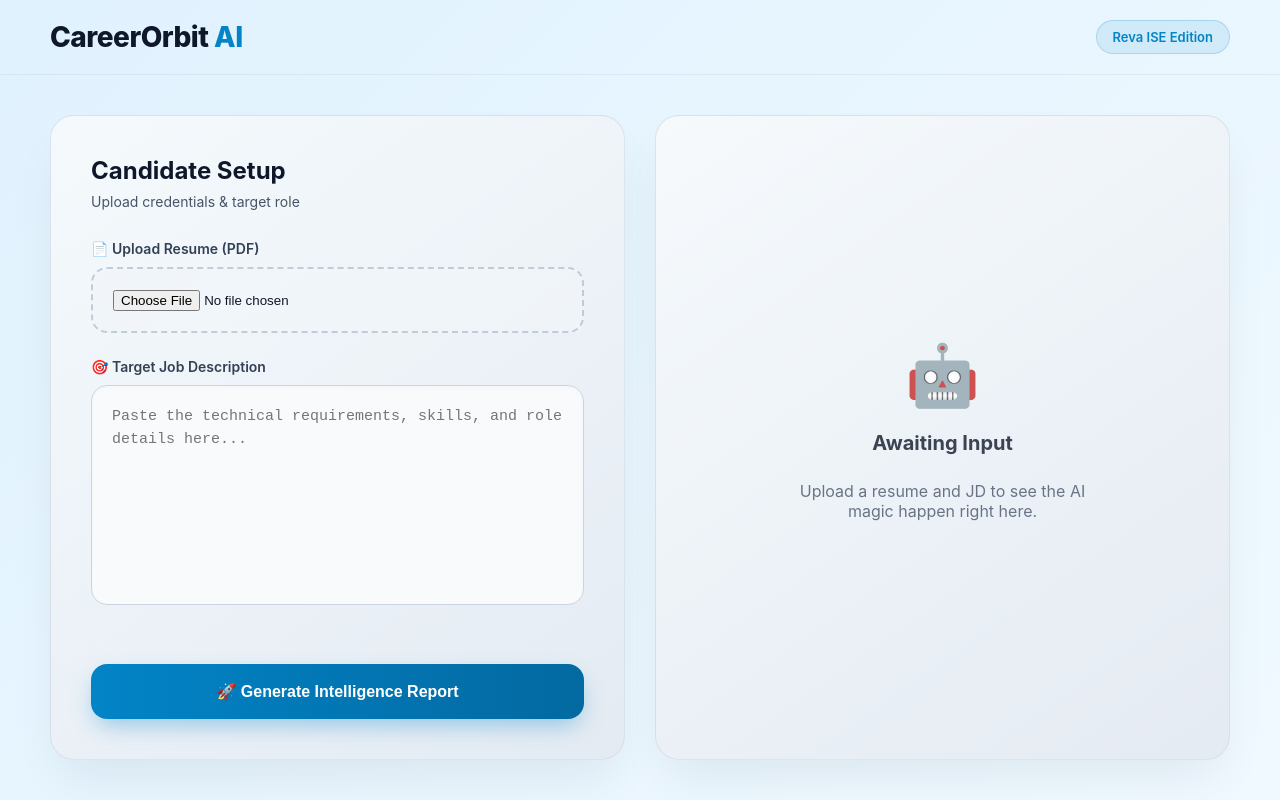
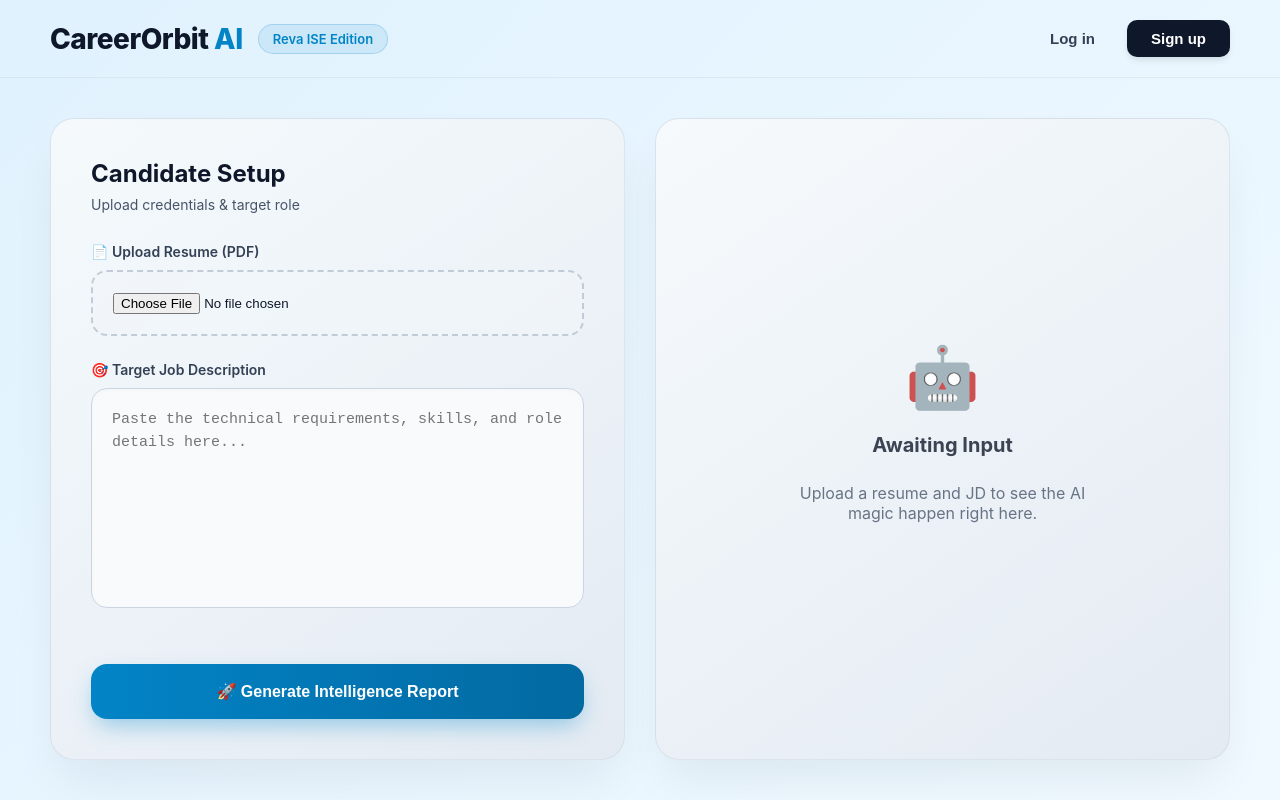
Before and after one commit to Yash200456/Caliper, a React (Create React App) app in the folder frontend/: page / in a window 1280 px wide. Built offline with nearby package versions, Linux system fonts and the light colour scheme.

Commit message:
feat: Added enterprise-style Login and Sign Up buttons to Navbar

```diff
--- a/frontend/src/App.js
+++ b/frontend/src/App.js
@@ -27,15 +27,25 @@ const App = () => {
 
   return (
     <div style={styles.pageContainer}>
-      {/* Top Navigation */}
+
+      {/* --- PHASE 1 UPDATE: The New Navbar --- */}
       <nav style={styles.navbar}>
-        <h1 style={styles.logo}>
-          CareerOrbit <span style={styles.logoHighlight}>AI</span>
-        </h1>
-        <div style={styles.badge}>Reva ISE Edition</div>
+        {/* Left Side: Brand */}
+        <div style={styles.navLeft}>
+          <h1 style={styles.logo}>
+            CareerOrbit <span style={styles.logoHighlight}>AI</span>
+          </h1>
+          <div style={styles.badge}>Reva ISE Edition</div>
+        </div>
+
+        {/* Right Side: Authentication */}
+        <div style={styles.navRight}>
+          <button style={styles.btnLogin}>Log in</button>
+          <button style={styles.btnSignup}>Sign up</button>
+        </div>
       </nav>
 
-      {/* Main Dashboard Layout */}
+      {/* Main Dashboard Layout (Untouched for now) */}
       <div style={styles.dashboard}>
 
         {/* LEFT COLUMN: Inputs */}
@@ -107,24 +117,57 @@ const App = () => {
   );
 };
 
-// --- PREMIUM SILVER STYLES ---
+// --- STYLES ---
 const styles = {
   pageContainer: {
     minHeight: '100vh',
-    /* Premium light blue background stays to make the silver pop */
     background: 'linear-gradient(135deg, #e0f2fe 0%, #f0f9ff 100%)',
     fontFamily: "'Inter', -apple-system, BlinkMacSystemFont, 'Segoe UI', Roboto, sans-serif",
     color: '#0f172a',
     display: 'flex',
     flexDirection: 'column',
   },
+
+  /* --- PHASE 1 UPDATE: Navbar Styles --- */
   navbar: {
     display: 'flex',
-    justifyContent: 'space-between',
+    justifyContent: 'space-between', // Pushes left and right sides apart
     alignItems: 'center',
     padding: '20px 50px',
     borderBottom: '1px solid rgba(0, 0, 0, 0.05)',
   },
+  navLeft: {
+    display: 'flex',
+    alignItems: 'center',
+    gap: '15px',
+  },
+  navRight: {
+    display: 'flex',
+    alignItems: 'center',
+    gap: '20px',
+  },
+  btnLogin: {
+    background: 'transparent',
+    border: 'none',
+    color: '#334155',
+    fontSize: '15px',
+    fontWeight: '600',
+    cursor: 'pointer',
+    padding: '8px 12px',
+  },
+  btnSignup: {
+    background: '#0f172a', // Sleek dark charcoal color
+    color: '#ffffff',
+    border: 'none',
+    borderRadius: '10px',
+    padding: '10px 24px',
+    fontSize: '15px',
+    fontWeight: '600',
+    cursor: 'pointer',
+    boxShadow: '0 4px 6px -1px rgba(0, 0, 0, 0.1)', // Soft drop shadow
+  },
+  /* ------------------------------------- */
+
   logo: {
     margin: 0,
     fontSize: '28px',
@@ -133,12 +176,12 @@ const styles = {
     color: '#0f172a',
   },
   logoHighlight: {
-    color: '#0284c7', // Keeps the brand blue
+    color: '#0284c7',
   },
   badge: {
     background: 'rgba(2, 132, 199, 0.1)',
     color: '#0284c7',
-    padding: '8px 16px',
+    padding: '6px 14px',
     borderRadius: '20px',
     fontSize: '13px',
     fontWeight: '600',
@@ -154,141 +197,60 @@ const styles = {
   },
   glassCard: {
     flex: 1,
-    /* THE MAGIC: Frosted Light Silver Gradient instead of flat white */
     background: 'linear-gradient(145deg, rgba(248, 250, 252, 0.85) 0%, rgba(226, 232, 240, 0.85) 100%)',
     backdropFilter: 'blur(16px)',
     WebkitBackdropFilter: 'blur(16px)',
     borderRadius: '24px',
-    border: '1px solid rgba(203, 213, 225, 0.6)', // Metallic silver border
+    border: '1px solid rgba(203, 213, 225, 0.6)',
     padding: '40px',
-    boxShadow: '0 25px 50px -12px rgba(15, 23, 42, 0.08)', // Soft, high-end shadow
+    boxShadow: '0 25px 50px -12px rgba(15, 23, 42, 0.08)',
     display: 'flex',
     flexDirection: 'column',
   },
-  cardHeader: {
-    marginBottom: '30px',
-  },
-  cardTitle: {
-    margin: 0,
-    fontSize: '24px',
-    fontWeight: '700',
-    color: '#0f172a',
-  },
-  cardSubtitle: {
-    margin: '8px 0 0 0',
-    fontSize: '14px',
-    color: '#475569',
-  },
-  inputGroup: {
-    marginBottom: '25px',
-  },
-  label: {
-    display: 'block',
-    marginBottom: '10px',
-    fontSize: '14px',
-    fontWeight: '600',
-    color: '#334155',
-  },
+  cardHeader: { marginBottom: '30px' },
+  cardTitle: { margin: 0, fontSize: '24px', fontWeight: '700', color: '#0f172a' },
+  cardSubtitle: { margin: '8px 0 0 0', fontSize: '14px', color: '#475569' },
+  inputGroup: { marginBottom: '25px' },
+  label: { display: 'block', marginBottom: '10px', fontSize: '14px', fontWeight: '600', color: '#334155' },
   fileDropZone: {
-    border: '2px dashed rgba(148, 163, 184, 0.5)', // Slate/silver dashed border
-    borderRadius: '16px',
-    padding: '20px',
-    background: 'rgba(241, 245, 249, 0.5)', // Soft silver fill
+    border: '2px dashed rgba(148, 163, 184, 0.5)',
+    borderRadius: '16px', padding: '20px',
+    background: 'rgba(241, 245, 249, 0.5)',
     transition: 'border 0.3s ease',
   },
-  fileInput: {
-    width: '100%',
-    color: '#0f172a',
-  },
+  fileInput: { width: '100%', color: '#0f172a' },
   textarea: {
-    width: '100%',
-    height: '220px',
-    padding: '20px',
-    borderRadius: '16px',
-    border: '1px solid #cbd5e1', // Sleek silver border
-    background: '#f8fafc', // Very light silver/off-white (not harsh white)
-    color: '#0f172a',
-    fontSize: '15px',
-    lineHeight: '1.5',
-    outline: 'none',
-    resize: 'none',
-    boxSizing: 'border-box',
-    boxShadow: 'inset 0 2px 4px 0 rgba(0, 0, 0, 0.02)', // Inner depth
+    width: '100%', height: '220px', padding: '20px', borderRadius: '16px',
+    border: '1px solid #cbd5e1', background: '#f8fafc', color: '#0f172a',
+    fontSize: '15px', lineHeight: '1.5', outline: 'none', resize: 'none',
+    boxSizing: 'border-box', boxShadow: 'inset 0 2px 4px 0 rgba(0, 0, 0, 0.02)',
   },
   btnPrimary: {
-    width: '100%',
-    padding: '18px',
-    background: 'linear-gradient(90deg, #0284c7 0%, #0369a1 100%)',
-    color: 'white',
-    border: 'none',
-    borderRadius: '16px',
-    fontSize: '16px',
-    fontWeight: '700',
-    cursor: 'pointer',
-    marginTop: 'auto',
-    boxShadow: '0 10px 25px -5px rgba(2, 132, 199, 0.4)',
-    transition: 'transform 0.2s ease, opacity 0.2s',
+    width: '100%', padding: '18px', background: 'linear-gradient(90deg, #0284c7 0%, #0369a1 100%)',
+    color: 'white', border: 'none', borderRadius: '16px', fontSize: '16px', fontWeight: '700',
+    cursor: 'pointer', marginTop: 'auto', boxShadow: '0 10px 25px -5px rgba(2, 132, 199, 0.4)',
   },
   btnDisabled: {
-    width: '100%',
-    padding: '18px',
-    background: '#cbd5e1', // Silver disabled state
-    color: '#64748b',
-    border: 'none',
-    borderRadius: '16px',
-    fontSize: '16px',
-    fontWeight: '700',
-    marginTop: 'auto',
-    cursor: 'not-allowed',
+    width: '100%', padding: '18px', background: '#cbd5e1', color: '#64748b',
+    border: 'none', borderRadius: '16px', fontSize: '16px', fontWeight: '700',
+    marginTop: 'auto', cursor: 'not-allowed',
   },
   btnSecondary: {
-    background: 'transparent',
-    color: '#0284c7',
-    border: '1px solid rgba(2, 132, 199, 0.4)',
-    padding: '10px 20px',
-    borderRadius: '10px',
-    cursor: 'pointer',
-    fontWeight: '600',
-    transition: 'background 0.2s',
+    background: 'transparent', color: '#0284c7', border: '1px solid rgba(2, 132, 199, 0.4)',
+    padding: '10px 20px', borderRadius: '10px', cursor: 'pointer', fontWeight: '600',
   },
   resultHeader: {
-    display: 'flex',
-    justifyContent: 'space-between',
-    alignItems: 'center',
-    marginBottom: '30px',
-    borderBottom: '1px solid rgba(0,0,0,0.05)',
-    paddingBottom: '20px',
+    display: 'flex', justifyContent: 'space-between', alignItems: 'center',
+    marginBottom: '30px', borderBottom: '1px solid rgba(0,0,0,0.05)', paddingBottom: '20px',
   },
   resultContent: {
-    color: '#334155',
-    fontSize: '16px',
-    lineHeight: '1.8',
-    whiteSpace: 'pre-wrap',
-    overflowY: 'auto',
-    paddingRight: '10px',
+    color: '#334155', fontSize: '16px', lineHeight: '1.8', whiteSpace: 'pre-wrap',
+    overflowY: 'auto', paddingRight: '10px',
   },
-  emptyState: {
-    display: 'flex',
-    flexDirection: 'column',
-    alignItems: 'center',
-    justifyContent: 'center',
-    height: '100%',
-    opacity: 0.8,
-  },
-  emptyStateIcon: {
-    fontSize: '60px',
-    marginBottom: '20px',
-  },
-  emptyStateText: {
-    fontSize: '20px',
-    color: '#0f172a',
-    margin: '0 0 10px 0',
-  },
-  emptyStateSubtext: {
-    color: '#475569',
-    textAlign: 'center',
-    maxWidth: '300px',
-  }
+  emptyState: { display: 'flex', flexDirection: 'column', alignItems: 'center', justifyContent: 'center', height: '100%', opacity: 0.8 },
+  emptyStateIcon: { fontSize: '60px', marginBottom: '20px' },
+  emptyStateText: { fontSize: '20px', color: '#0f172a', margin: '0 0 10px 0' },
+  emptyStateSubtext: { color: '#475569', textAlign: 'center', maxWidth: '300px' }
 };
 
 export default App;
```
